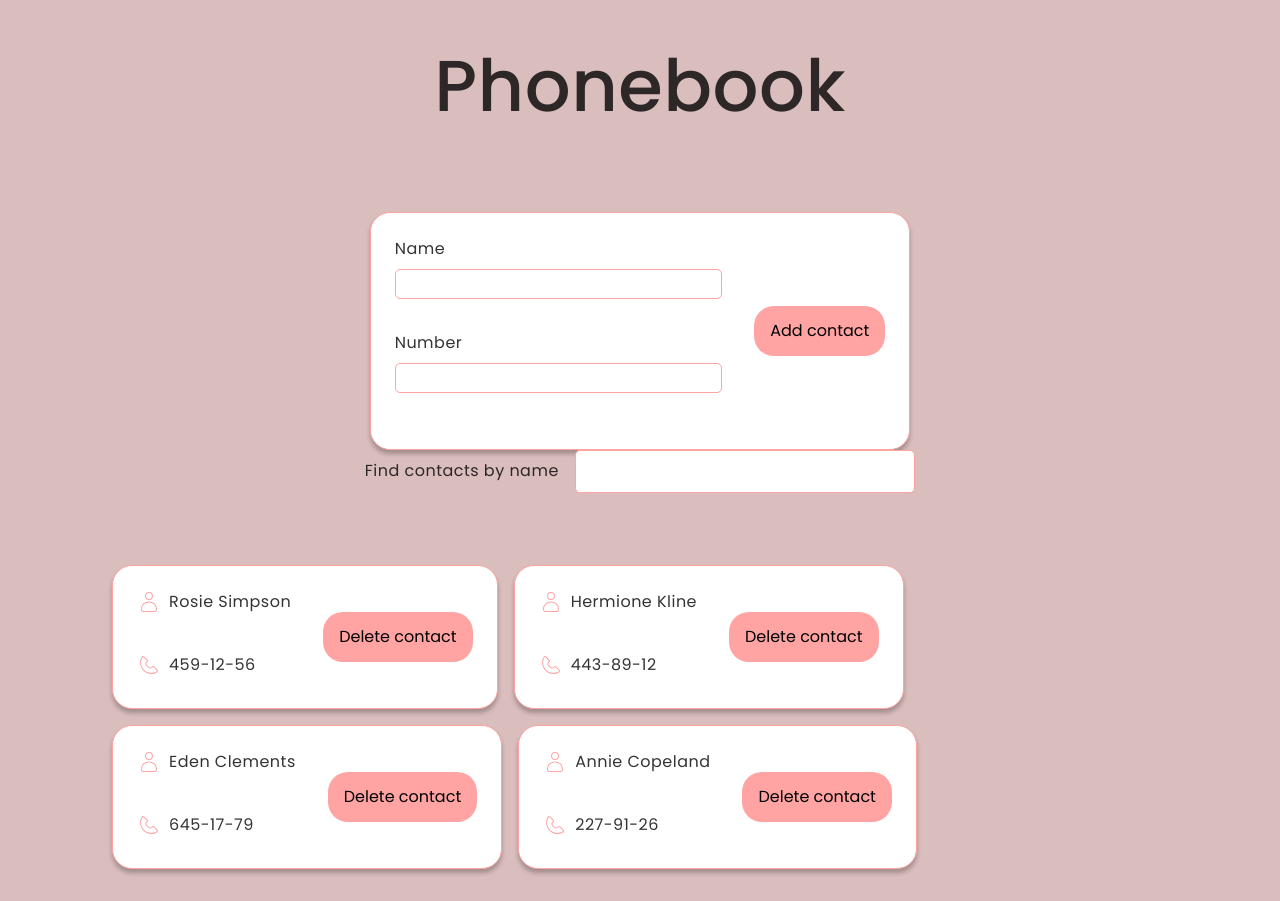
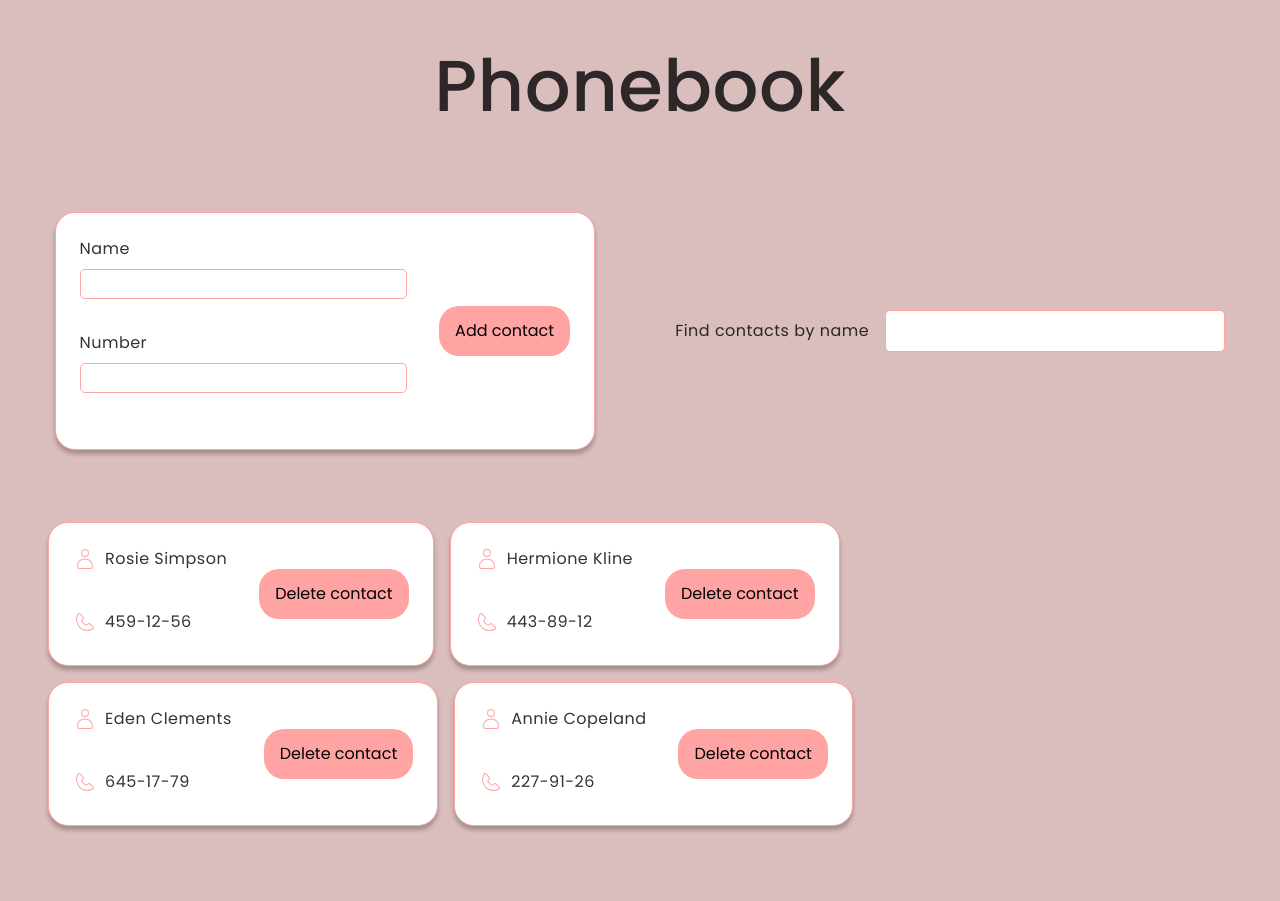
Before and after one commit to KaterynaKocheharova/goit-react-hw-03, a React (Vite) app: page / in a window 1280 px wide. After the commit the page ends 858 px from the top, so only its background shows below. Built offline with nearby package versions, Linux system fonts and the light colour scheme.

Commit message:
Update App.module.css

```diff
--- a/src/App.module.css
+++ b/src/App.module.css
@@ -5,8 +5,8 @@
   max-width: 95%;
   padding-top: 2rem;
   padding-bottom: 2rem;
-  padding-left: 5rem;
-  padding-right: 5rem;
+  padding-left: 1rem;
+  padding-right: 1rem;
   margin-right: auto;
   margin-left: auto;
 }
@@ -16,6 +16,7 @@
   justify-content: center;
   flex-wrap: wrap;
   column-gap: 5rem;
+  row-gap: 5rem;
 }
 
 .main-title {
```
